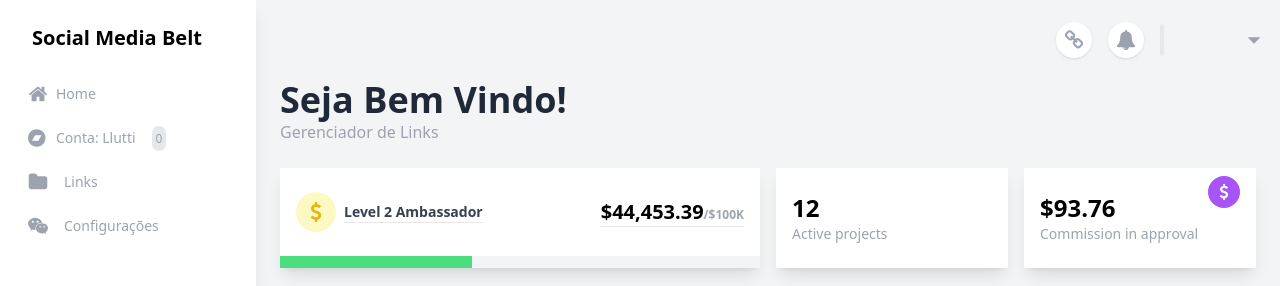
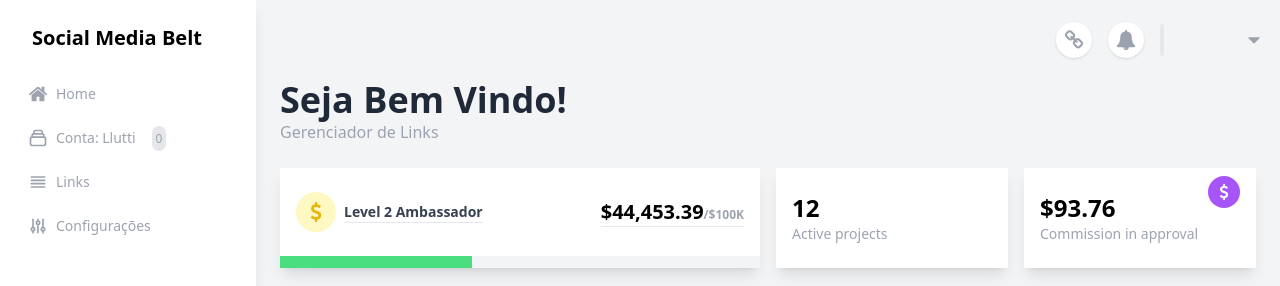
Before and after one commit to llutti/SocialMediaBelt, a Next.js app: page /app/tenants in a window 1280 px wide. Shown: the top 286 px of the page. Built offline with nearby package versions, Linux system fonts and the light colour scheme; no server answers.

Commit message:
Melhorar os icones das opcoes do menu

```diff
--- a/src/components/Layout/LayoutApp.tsx
+++ b/src/components/Layout/LayoutApp.tsx
@@ -42,9 +42,8 @@ const LayoutApp = ({ children }: Props) =>
                   </LinkMenu>
                   <LinkMenu href={`/app/${router?.query?.tenantId}`}>
                     <span className='text-left'>
-                      <svg width={20} height={20} fill='currentColor' viewBox='0 0 2048 1792' xmlns='http://www.w3.org/2000/svg'>
-                        <path d='M1070 1178l306-564h-654l-306 564h654zm722-282q0 182-71 348t-191 286-286 191-348 71-348-71-286-191-191-286-71-348 71-348 191-286 286-191 348-71 348 71 286 191 191 286 71 348z'>
-                        </path>
+                      <svg className="w-5 h-5" fill="none" stroke="currentColor" viewBox="0 0 24 24" xmlns="http://www.w3.org/2000/svg">
+                        <path strokeLinecap="round" strokeLinejoin="round" strokeWidth={2} d="M19 11H5m14 0a2 2 0 012 2v6a2 2 0 01-2 2H5a2 2 0 01-2-2v-6a2 2 0 012-2m14 0V9a2 2 0 00-2-2M5 11V9a2 2 0 012-2m0 0V5a2 2 0 012-2h6a2 2 0 012 2v2M7 7h10" />
                       </svg>
                     </span>
                     <span className='mx-2 text-sm font-normal'>
@@ -56,23 +55,21 @@ const LayoutApp = ({ children }: Props) =>
                   </LinkMenu>
                   <LinkMenu href={`/app/${router?.query?.tenantId}/links`}>
                     <span className='text-left'>
-                      <svg width={20} height={20} fill='currentColor' viewBox='0 0 1792 1792' xmlns='http://www.w3.org/2000/svg'>
-                        <path d='M1728 608v704q0 92-66 158t-158 66h-1216q-92 0-158-66t-66-158v-960q0-92 66-158t158-66h320q92 0 158 66t66 158v32h672q92 0 158 66t66 158z'>
-                        </path>
+                      <svg className="w-5 h-5" fill="none" stroke="currentColor" viewBox="0 0 24 24" xmlns="http://www.w3.org/2000/svg">
+                        <path strokeLinecap="round" strokeLinejoin="round" strokeWidth={2} d="M4 6h16M4 10h16M4 14h16M4 18h16" />
                       </svg>
                     </span>
-                    <span className='mx-4 text-sm font-normal'>
+                    <span className='mx-2 text-sm font-normal'>
                       Links
                     </span>
                   </LinkMenu>
-                  <LinkMenu href='/app/settings'>
+                  <LinkMenu href={`/app/${router?.query?.tenantId}/settings`}>
                     <span className='text-left'>
-                      <svg width={20} height={20} fill='currentColor' viewBox='0 0 2048 1792' xmlns='http://www.w3.org/2000/svg'>
-                        <path d='M580 461q0-41-25-66t-66-25q-43 0-76 25.5t-33 65.5q0 39 33 64.5t76 25.5q41 0 66-24.5t25-65.5zm743 507q0-28-25.5-50t-65.5-22q-27 0-49.5 22.5t-22.5 49.5q0 28 22.5 50.5t49.5 22.5q40 0 65.5-22t25.5-51zm-236-507q0-41-24.5-66t-65.5-25q-43 0-76 25.5t-33 65.5q0 39 33 64.5t76 25.5q41 0 65.5-24.5t24.5-65.5zm635 507q0-28-26-50t-65-22q-27 0-49.5 22.5t-22.5 49.5q0 28 22.5 50.5t49.5 22.5q39 0 65-22t26-51zm-266-397q-31-4-70-4-169 0-311 77t-223.5 208.5-81.5 287.5q0 78 23 152-35 3-68 3-26 0-50-1.5t-55-6.5-44.5-7-54.5-10.5-50-10.5l-253 127 72-218q-290-203-290-490 0-169 97.5-311t264-223.5 363.5-81.5q176 0 332.5 66t262 182.5 136.5 260.5zm592 561q0 117-68.5 223.5t-185.5 193.5l55 181-199-109q-150 37-218 37-169 0-311-70.5t-223.5-191.5-81.5-264 81.5-264 223.5-191.5 311-70.5q161 0 303 70.5t227.5 192 85.5 263.5z'>
-                        </path>
+                      <svg className="w-5 h-5" fill="none" stroke="currentColor" viewBox="0 0 24 24" xmlns="http://www.w3.org/2000/svg">
+                        <path strokeLinecap="round" strokeLinejoin="round" strokeWidth={2} d="M12 6V4m0 2a2 2 0 100 4m0-4a2 2 0 110 4m-6 8a2 2 0 100-4m0 4a2 2 0 110-4m0 4v2m0-6V4m6 6v10m6-2a2 2 0 100-4m0 4a2 2 0 110-4m0 4v2m0-6V4" />
                       </svg>
                     </span>
-                    <span className='mx-4 text-sm font-normal'>
+                    <span className='mx-2 text-sm font-normal'>
                       Configurações
                     </span>
 
```
